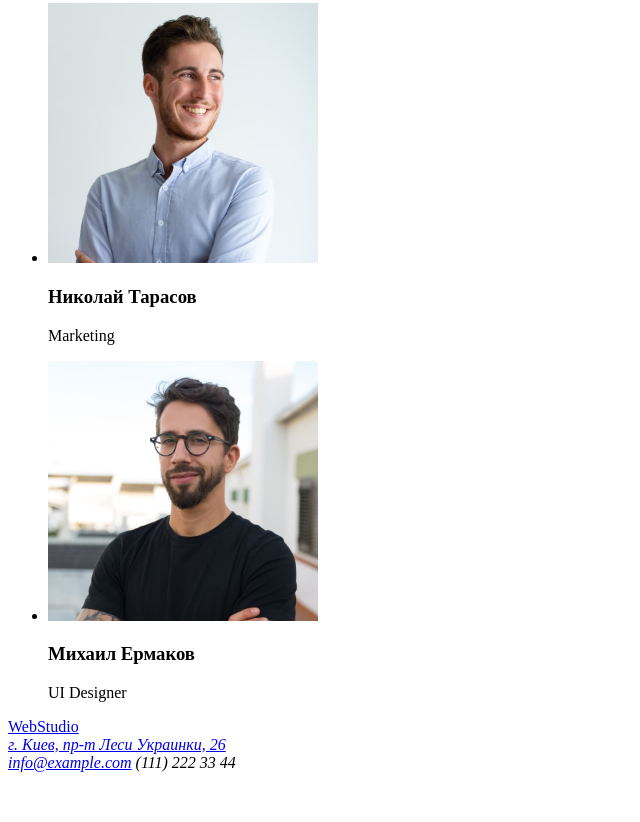
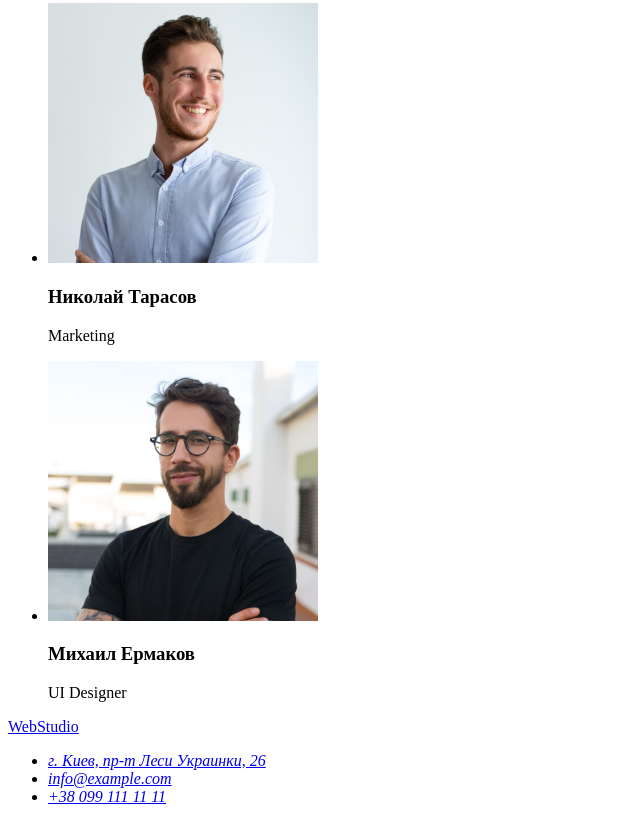
Before and after one commit to DenisOrlenko/changes-1, a plain HTML site: page index.html in a window 1280 px wide. Shown: the part 2312-3134 px from the top of the page, without its empty margins (0-640 px from the left). Before the commit the page ends 3092 px from the top, so only its background shows below. Drawn offline with Linux system fonts and the light colour scheme.

Commit message:
Update index.html

```diff
--- a/index.html
+++ b/index.html
@@ -98,16 +98,21 @@
   </main>
   <!-- Футер -->
   <footer>
-    <a href="./index.html">Web<span>Studio</span></a>
+    <a href="./index.html">Web<span class="accent white">Studio</span></a>
     <address>
-      <a href="https://www.google.com/maps/d/viewer?mid=10uSM3H-mIU3GznYo2szRIEphczw&ll=50.42732700000001%2C30.538092&z=17"
-        target="_blank" rel="noopener noreferrer">г. Киев, пр-т Леси Украинки, 26</a>
-    </address>
-    <address>
-      <a href="mailto:info@example.com">info@example.com</a>
-      <a href="tel:+1112223344"></a>(111) 222 33 44
+      <ul>
+        <li>
+          <a href="https://www.google.com/maps/d/viewer?mid=10uSM3H-mIU3GznYo2szRIEphczw&ll=50.42732700000001%2C30.538092&z=17"
+            target="_blank" rel="noopener noreferrer">г. Киев, пр-т Леси Украинки, 26</a>
+        </li>
+        <li>
+          <a href="mailto:info@example.com">info@example.com</a>
+        </li>
+        <li>
+          <a href="tel:+380991111111">+38 099 111 11 11</a>
+        </li>
+      </ul>
     </address>
   </footer>
 </body>
-
 </html>
```
